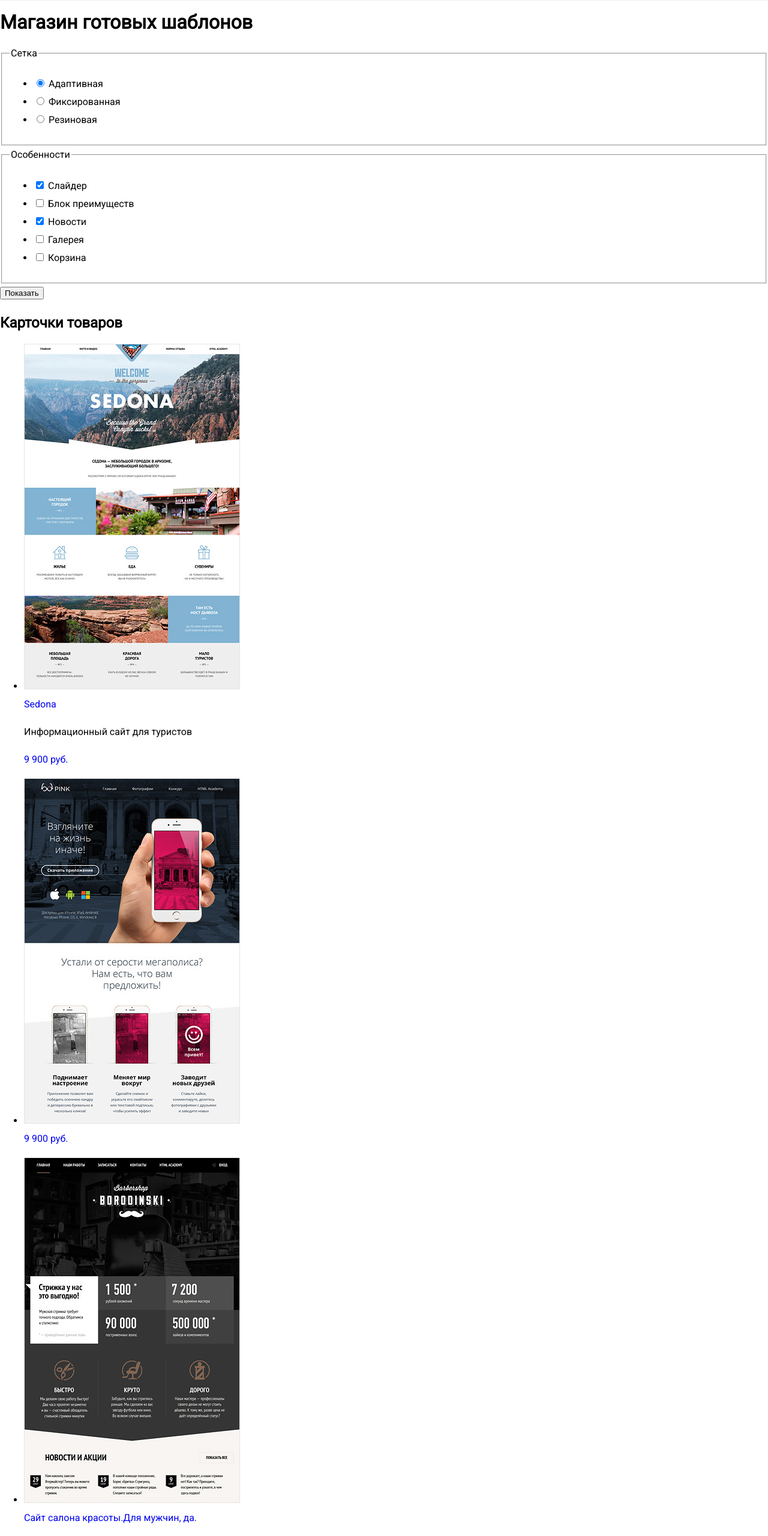
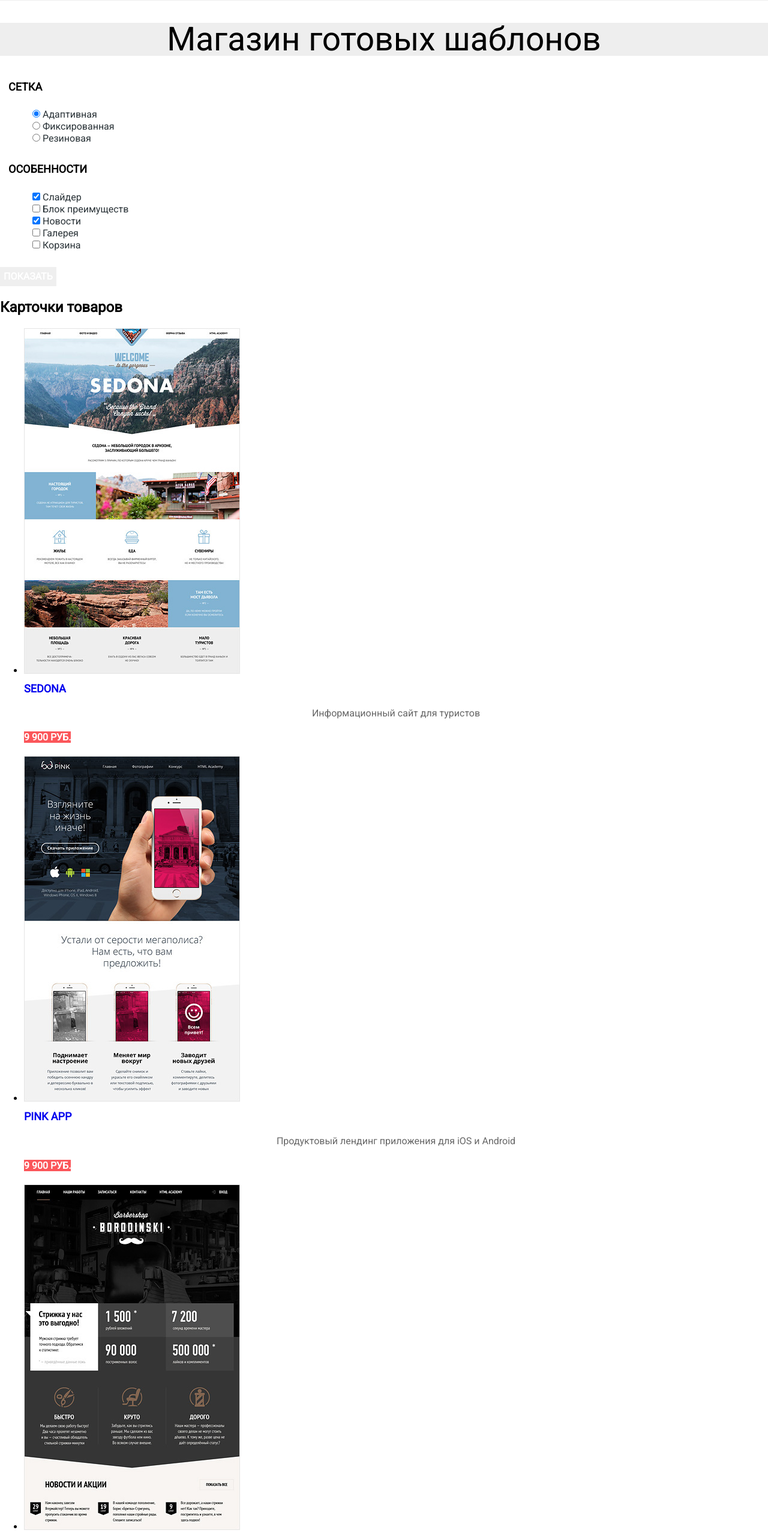
Before and after one commit to vivdean/1275697-nerds-27, a plain HTML site: page catalog.html in a window 1280 px wide. Shown: the part 240-2800 px from the top of the page at 60% size. Drawn offline with nearby package versions, Linux system fonts and the light colour scheme.

Commit message:
добавила стилизацию catalog

```diff
--- a/catalog.html
+++ b/catalog.html
@@ -4,7 +4,7 @@
     <meta charset="utf-8">
     <title>Магазин</title>
     <link href="https://fonts.googleapis.com/css?family=Roboto&display=swap" rel="stylesheet">
-
+    <link href="css/normalize.css" rel="stylesheet">
     <link href="css/style.css" rel="stylesheet">
   </head>
   <body>
@@ -16,18 +16,18 @@
         <ul class="site-navigation">
           <li><a href="studio.html">Студия</a></li>
           <li><a href="clients.html">Клиенты</a></li>
-          <li><a href="catalog.html">Магазин</a></li>
+          <li class="site-navigation-current"><a href="catalog.html">Магазин</a></li>
           <li><a href="contacts.html">Контакты</a></li>
           <li><a href="cart.html">Корзина</a></li>
         </ul>
       </nav>
     </header>
   <main>
-    <h1>Магазин готовых шаблонов</h1>
-      <form action="https://echo.htmlacademy.ru" method="get">
+    <h1 class="page-title">Магазин готовых шаблонов</h1>
+      <form class="filter" action="https://echo.htmlacademy.ru" method="get">
         <fieldset>
-          <legend>Сетка</legend>
-           <ul>
+          <legend class="filter">Сетка</legend>
+           <ul class="filter">
              <li>
                <input type="radio" name="net" value="adaptive" id="filter-adaptive" checked>
                <label for="filter-adaptive">Адаптивная</label>
@@ -43,8 +43,8 @@
           </ul>
         </fieldset>
         <fieldset>
-         <legend>Особенности</legend>
-          <ul>
+         <legend class="filter">Особенности</legend>
+          <ul class="filter">
             <li>
               <input type="checkbox" name="slider" id="filter-slider" value="slider" checked>
               <label for="filter-slider">Слайдер</label>
@@ -67,65 +67,65 @@
             </li>
           </ul>
         </fieldset>
-      <button type="submit">Показать</button>
+      <button class="button filter-button" type="submit">Показать</button>
     </form>
-    <section>
+    <section class="catalog">
       <h2 class="visually-hidden">Карточки товаров</h2>
-      <ul>
-        <li>
+      <ul class="catalog-list">
+        <li class="catalog-item">
             <img src="img/img-sedona-jpg.jpg" width="360" height="576" alt="Седона">
              <div>
-              <a href="#">Sedona</a>
-              <p>Информационный сайт для туристов</p>
-              <p><a href="#">9 900 руб.</a></p>
+              <a class="catalog-item-title" href="#">Sedona</a>
+              <p class="catalog-category">Информационный сайт для туристов</p>
+              <p><a class="button button-price" href="#">9 900 руб.</a></p>
              </div>
         </li>
-        <li>
+        <li class="catalog-item">
           <img src="img/img-pink-jpg.jpg" width="360" height="576" alt="Пинк">
             <div>
-             <a href="#>Pink App</a>
-             <p>Продуктовый лендинг приложения для iOS и Android</p>
-             <p><a href="#">9 900 руб.</a></p>
+             <a class="catalog-item-title" href="#">Pink App</a>
+             <p class="catalog-category">Продуктовый лендинг приложения для iOS и Android</p>
+             <p><a class="button button-price" href="#">9 900 руб.</a></p>
             </div>
         </li>
-        <li>
+        <li class="catalog-item">
           <img src="img/img-barbershop-jpg.jpg" width="360" height="576" alt="Бородинский">
             <div>
-             <a href="#>Barbershop</a>
-             <p>Сайт салона красоты.Для мужчин, да.</p>
-             <p><a href="#">9 900 руб.</a></p>
+             <a class="catalog-item-title" href="#">Barbershop</a>
+             <p class="catalog-category">Сайт салона красоты.Для мужчин, да.</p>
+             <p><a class="button button-price" href="#">9 900 руб.</a></p>
             </div>
         </li>
-        <li>
+        <li class="catalog-item">
           <img src="img/img-mishka-jpg.jpg" width="360" height="576" alt="Мишка">
             <div>
-             <a href="#>MISHKA</a>
-             <p>Интернет-магазин вязаных игрушек</p>
-             <p><a href="#">9 900 руб.</a></p>
+             <a class="catalog-item-title" href="#">MISHKA</a>
+             <p class="catalog-category">Интернет-магазин вязаных игрушек</p>
+             <p><a class="button button-price" href="#">9 900 руб.</a></p>
             </div>
         </li>
-        <li>
+        <li class="catalog-item">
           <img src="img/img-aplus-jpg.jpg" width="360" height="576" alt="Аплюс">
             <div>
-             <a href="#>A Plus</a>
-             <p>Лендинг курсов повышения квалификации</p>
-             <p><a href="#">9 900 руб.</a></p>
+             <a class="catalog-item-title" href="#">A Plus</a>
+             <p class="catalog-category">Лендинг курсов повышения квалификации</p>
+             <p><a class="button button-price" href="#">9 900 руб.</a></p>
             </div>
         </li>
-        <li>
+        <li class="catalog-item">
           <img src="img/img-kvast-jpg.jpg" width="360" height="576" alt="Кваст">
             <div>
-             <a href="#>КВАСТ</a>
-             <p>Промо-сайт производителя крафтового кваса</p>
-             <p><a href="#">9 900 руб.</a></p>
+             <a class="catalog-item-title" href="#">КВАСТ</a>
+             <p class="catalog-category">Промо-сайт производителя крафтового кваса</p>
+             <p><a class="button button-price" href="#">9 900 руб.</a></p>
             </div>
         </li>
       </ul>
-      <ul>
-        <li><a href="#">1</a></li>
-        <li><a href="#">2</a></li>
-        <li><a href="#">3</a></li>
-        <li><a href="#">Следующая</a></li>
+      <ul class="pagination-list">
+        <li class="pagination-item pagination-item-current"><a href="#">1</a></li>
+        <li class="pagination-item"><a href="#">2</a></li>
+        <li class="pagination-item"><a href="#">3</a></li>
+        <li class="pagination-item"><a href="#">Следующая</a></li>
       </ul>
     </section>
     </main>
@@ -138,7 +138,7 @@
       </ul>
     </div>
     <p>Давайте дружить, это выгодно!</p>
-    <p>Скидка 10% для друзей из социальных сетей.</p>
+    <p class="discount">Скидка 10% для друзей из социальных сетей.</p>
   </footer>
   <section class="modal">
   <form action="https://echo.htmlacademy.ru" method="post">
--- a/css/style.css
+++ b/css/style.css
@@ -17,6 +17,7 @@ text-decoration: none;
 font: inherit;
 text-align: center;
 color: #ffffff;
+font-weight: 700;
 text-transform: uppercase;
 vertical-align: middle;
 border: none;
@@ -28,6 +29,10 @@ line-height: 30px;
 color: #000000;
 text-transform: uppercase;
 background-color: #eeeeee;
+list-style: none;
+}
+
+.site-navigation {
 list-style: none;
 }
 
@@ -43,7 +48,8 @@ color: #fb565a;
 color:  rgba (0, 0, 0, 0.3);
 }
 
-.site-navigation a:focus {
+.site-navigation a:focus,
+site-navigation-current {
 text-decoration: underline;
 text-decoration-color: #fb565a;
 }
@@ -81,7 +87,7 @@ background-color: #e74246;
 
 .button-site:active {
 background-color: #d7373b;
-box-shadow: rgba (0, 1, 1, 0.1);
+box-shadow: 0px 3px 0 0 rgba(0, 1, 1, 0.1);
 }
 
 .button-app {
@@ -94,20 +100,37 @@ background-color: #00bc6c;
 
 .button-app:active {
 background-color: #00aa62;
-box-shadow: rgba (0, 1, 1, 0.1);
+box-shadow: 0px 3px 0 0 rgba(0, 1, 1, 0.1);
 }
 
 .button-presentation {
 background-color: #efc84a;
 }
 
-.button-presentation: hover {
+.button-presentation:hover {
 background-color: #eab534;
 }
 
-.button-presentation: active {
+.button-presentation:active {
 background-color: #e5a722;
-box-shadow: rgba (0, 1, 1, 0.1);
+box-shadow: 0px 3px 0 0 rgba(0, 1, 1, 0.1);
+}
+
+.filter-button {
+  background-colo: #eeeeee;
+}
+
+.button-price {
+  background-color: #fb565a;
+}
+
+.button-price:hover {
+  background-color: #e74246;
+}
+
+.button-price:hover {
+  background-color: #d7373b;
+  box-shadow: 0px 3px 0 0 rgba(0, 1, 1, 0.1);
 }
 
 .main-footer {
@@ -136,11 +159,51 @@ list-style: none;
 background-color: #e1e1e1;
 }
 
-.social-button: hover {
+.social-button:hover {
 background-color: #e74246;
 }
 
-.social-button: active {
+.social-button:active {
 background-color: #d7373b;
 box-shadow: rgba (0, 1, 1, 0.1);
 }
+
+.page-title {
+font: inherit;
+font-size: 55px;
+line-height: 55px;
+text-align: center;
+background-color: #eeeeee
+}
+
+.filter fieldset {
+  border: none;
+}
+
+.filter legend,
+.catalog-item-title {
+  font-size: 18px;
+  line-height: 30px;
+  text-align: left;
+  font-weight: 700;
+  text-transform: uppercase;
+}
+
+.filter ul{
+  list-style: none;
+  font-size: 16px;
+  line-height: 20px;
+  color: #283136;
+  text-align: left;
+}
+
+.catalog-category {
+  font-size: 16px;
+  text-align: center;
+  line-height: 18px;
+  color: #666666;
+}
+
+.catalog-item-title {
+  text-align: center;
+  }
```
Also changed, not shown: index.html (+2 -2 lines).
